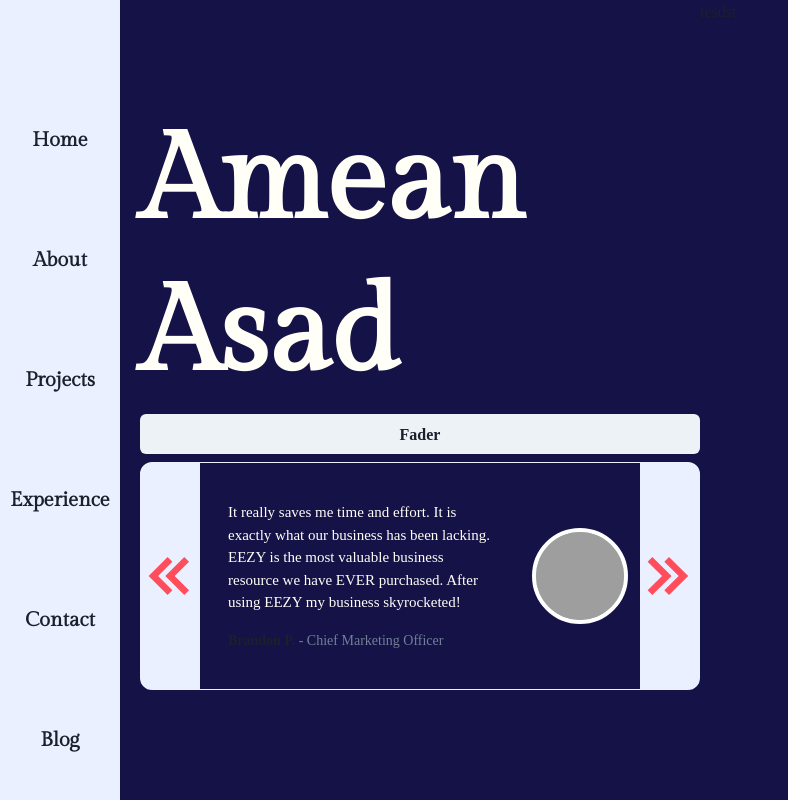
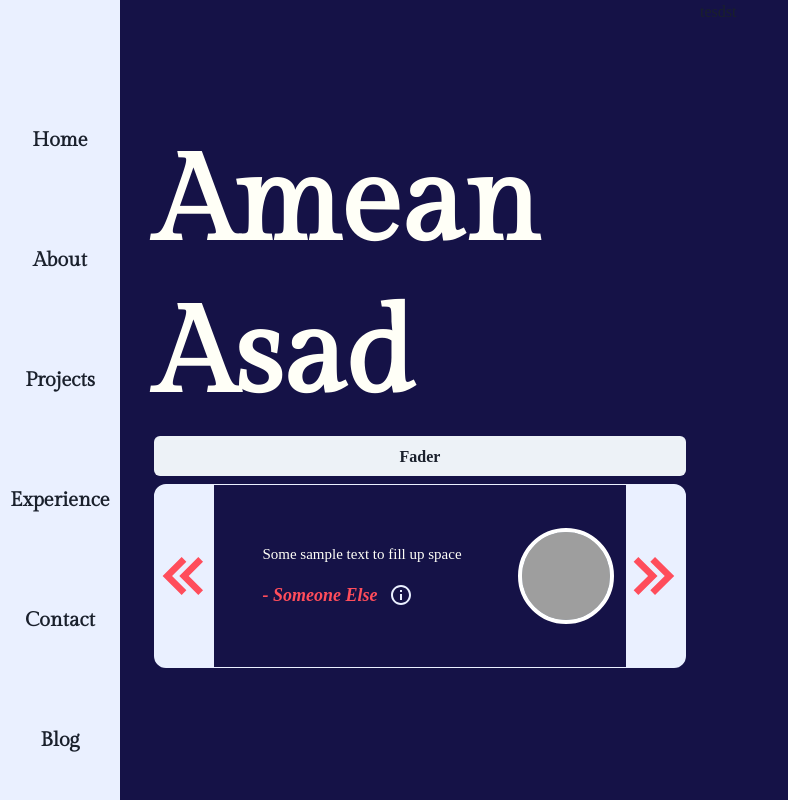
Before and after one commit to AmeanAsad/website, a Next.js app in the folder website/: page / in a window 1280 px wide. Shown: the whole page, without its empty margins (0-788 px from the left). Built offline with nearby package versions, Linux system fonts and the light colour scheme; grey boxes are pictures that could not be loaded; a web font is replaced by a local one.

Commit message:
Testimonial section

```diff
--- a/website/components/Homepage/TestimonialCard/TestimonialCard.tsx
+++ b/website/components/Homepage/TestimonialCard/TestimonialCard.tsx
@@ -5,27 +5,57 @@ import {
     Center,
     chakra,
     Flex,
-    HStack,
-    Stack,
+    useDisclosure,
+    Fade,
+    Text,
+    Popover,
+    PopoverTrigger,
+    PopoverContent,
+    PopoverArrow,
+    PopoverBody,
+    IconButton,
 } from "@chakra-ui/react";
 
-import { BiChevronsRight, BiChevronsLeft } from "react-icons/bi";
+import { BiChevronsRight, BiChevronsLeft, BiInfoCircle } from "react-icons/bi";
+import testimonials from "./Testimonials.json";
+
+interface Testimonial {
+    name: string;
+    role: string;
+    content: string;
+    avatar: string;
+}
+
+type TestimonialList = Array<Testimonial>;
 
 const TestimonialCard = (props: any) => {
-    const test = {
-        name: "Brandon P.",
-        role: "Chief Marketing Officer",
-        content:
-            "It really saves me time and effort. It is exactly what our business has been lacking. EEZY is the most valuable business resource we have EVER purchased. After using EEZY my business skyrocketed!",
-        avatar: "https://pbs.twimg.com/media/E4kbSE0WQAcpowX.jpg",
+    const [text, setText] = useState<TestimonialList>(testimonials);
+    const { isOpen, onToggle } = useDisclosure();
+    const currentText: Testimonial = text[0];
+
+    const rotateText = () => {
+        setTimeout(() => {
+            if (!isOpen) {
+                onToggle();
+                console.log("toggle");
+                // currentText = text[0];
+                text.unshift(...text.splice(-1));
+                console.log(text);
+                setText([...text]);
+            }
+        }, 500);
     };
 
-    const { name, role, content, avatar } = test;
+    useEffect(() => {
+        rotateText();
+    }, [isOpen]);
+
+    const popoverIcon = (
+        <Icon as={BiInfoCircle} color="brand.lightBlue" w={6} h={6} />
+    );
+    const { name, role, content, avatar } = currentText;
     return (
         <Flex
-            // minH="200px"
-            // height="sm"
-            className="testodp"
             direction="row"
             justifyItems={"center"}
             rounded="xl"
@@ -34,97 +64,79 @@ const TestimonialCard = (props: any) => {
             borderTop={"1px"}
             borderBottom={"1px"}
             borderColor={"brand.lightBlue"}
-            // paddingLeft="10px"
-            sx={
-                {
-                    // "border-top": "1px solid rgba(255,255, 255, 0.25)",
-                    // "border-bottom": "1px solid rgba(255,255, 255, 0.25)",
-                    // "border-left": "60px solid #EAF0FF",
-                    // "border-right": "60px solid #EAF0FF",
-                    // "box-shadow": "rgba(255, 255, 255, 0.35) 0px 5px 15px"
-                    // "box-shadow": "rgba(250, 250, 190, 0.25) 0px 2px 5px -1px, rgba(255,255, 255, 0.3) 0px 1px 3px -1px"
-                }
-            }
         >
-            <Center
-                height="auto"
-                float="left"
-                width="40px"
-                // paddingLeft="30px"
-                marginLeft="-50px"
-                // bg="yellow"
-                className="test"
-            >
+            <Center height="auto" float="left" width="40px" marginLeft="-50px">
                 <Icon
                     as={BiChevronsLeft}
+                    onClick={onToggle}
                     w={20}
                     h={20}
                     color="brand.red"
                     style={{ cursor: "pointer" }}
                 />
             </Center>
+            <Fade
+                style={{
+                    margin: "10px",
+                    padding: "10px",
+                }}
+                in={isOpen}
+            >
                 <Flex
-                // boxShadow={"xl"}
-                // boxShadowColor="white"
                     maxW={"640px"}
                     direction={{ base: "column-reverse", md: "row" }}
                     width={"full"}
-                // rounded={"sm"}
-                // border={"0.5px"}
-                // borderColor={"brand.red"}
-                // backgroundImage={"linear-gradient(#151247,#82294D)"}
-                // borderLeft="10px"
-                // borderRight="10px"
-                // borderColor="white"
                     m="10px"
                     p={3}
                     justifyContent={"space-between"}
                     position={"relative"}
                     bg={"brand.darkBlue"}
-                // bg={"rgba(130,41,77,0.5)"}
-                sx={
-                    {
-                        // "border-top": "1px solid rgba(255,255, 255, 0.25)",
-                        // "border-bottom": "1px solid rgba(255,255, 255, 0.25)",
-                        // "border-left": "50px solid #EAF0FF",
-                        // "border-right": "50px solid #EAF0FF",
-                        // "box-shadow": "rgba(255, 255, 255, 0.35) 0px 5px 15px"
-                        // "box-shadow": "rgba(250, 250, 190, 0.25) 0px 2px 5px -1px, rgba(255,255, 255, 0.3) 0px 1px 3px -1px"
-                    }
-                }
                 >
                     <Flex
                         direction={"column"}
                         p="4"
                         textAlign={"left"}
                         justifyContent={"space-between"}
-                    // bg="brand.lightBlue"
                     >
-                    <chakra.p
-                        fontSize={"15px"}
+                        {" "}
+                        <Text
+                            fontSize={15}
                             fontWeight="30"
                             color="brand.white"
                             pb={4}
                         >
                             {content}
-                    </chakra.p>
-                    <chakra.p fontWeight={"bold"} fontSize={14}>
-                        {name}
-                        <chakra.span fontWeight={"medium"} color={"gray.500"}>
-                            {" "}
-                            - {role}
-                        </chakra.span>
-                    </chakra.p>
+                        </Text>
+                        <Flex direction="row">
+                            <Text
+                                as="em"
+                                color={"brand.red"}
+                                fontWeight={"bold"}
+                                marginRight={2}
+                                fontSize={18}
+                            >
+                                - {name}
+                            </Text>
+                            <Popover placement="right">
+                                <PopoverTrigger>
+                                    <IconButton
+                                        aria-label="Info Button"
+                                        size="sm"
+                                        variant="link"
+                                        icon={popoverIcon}
+                                    />
+                                </PopoverTrigger>
+                                <PopoverContent>
+                                    <PopoverArrow />
+                                    <PopoverBody>Test Content</PopoverBody>
+                                </PopoverContent>
+                            </Popover>
+                        </Flex>
                     </Flex>
                     <Avatar
                         src={avatar}
                         size="xl"
                         loading="eager"
-                    // height={"100px"}
-                    // border="8px"
-                    // borderColor="gray.900"
-
-                    // width={"100px"}
                         alignSelf={"center"}
                         m={{ base: "0 0 20px 0", md: "0 0 0 20px" }}
                         sx={{
@@ -132,18 +144,12 @@ const TestimonialCard = (props: any) => {
                         }}
                     />
                 </Flex>
-            <Center
-                height="auto"
-                float="left"
-                width="40px"
-                // paddingLeft="30px"
-                marginRight="-50px"
-                // marginTop="auto"
-                // bg="yellow"
-                className="test"
-            >
+            </Fade>
+
+            <Center height="auto" float="left" width="40px" marginRight="-50px">
                 <Icon
                     as={BiChevronsRight}
+                    onClick={onToggle}
                     w={20}
                     h={20}
                     color="brand.red"
--- /dev/null
+++ b/website/components/Homepage/TestimonialCard/Testimonials.json
@@ -0,0 +1,14 @@
+[
+    {
+        "name": "Alan Turing",
+        "role": "Chief Cryptographer at Bletchley Park",
+        "content": "Some sample text to fill up space",
+        "avatar": "https://pbs.twimg.com/media/E4kbSE0WQAcpowX.jpg"
+    },
+    {
+        "name": "Someone Else",
+        "role": "Chief Cryptographer at Bletchley Park",
+        "content": "Some sample text to fill up space",
+        "avatar": "https://pbs.twimg.com/media/E4kbSE0WQAcpowX.jpg"
+    }
+]
```
Lines whose indentation alone changed are shown as unchanged.
